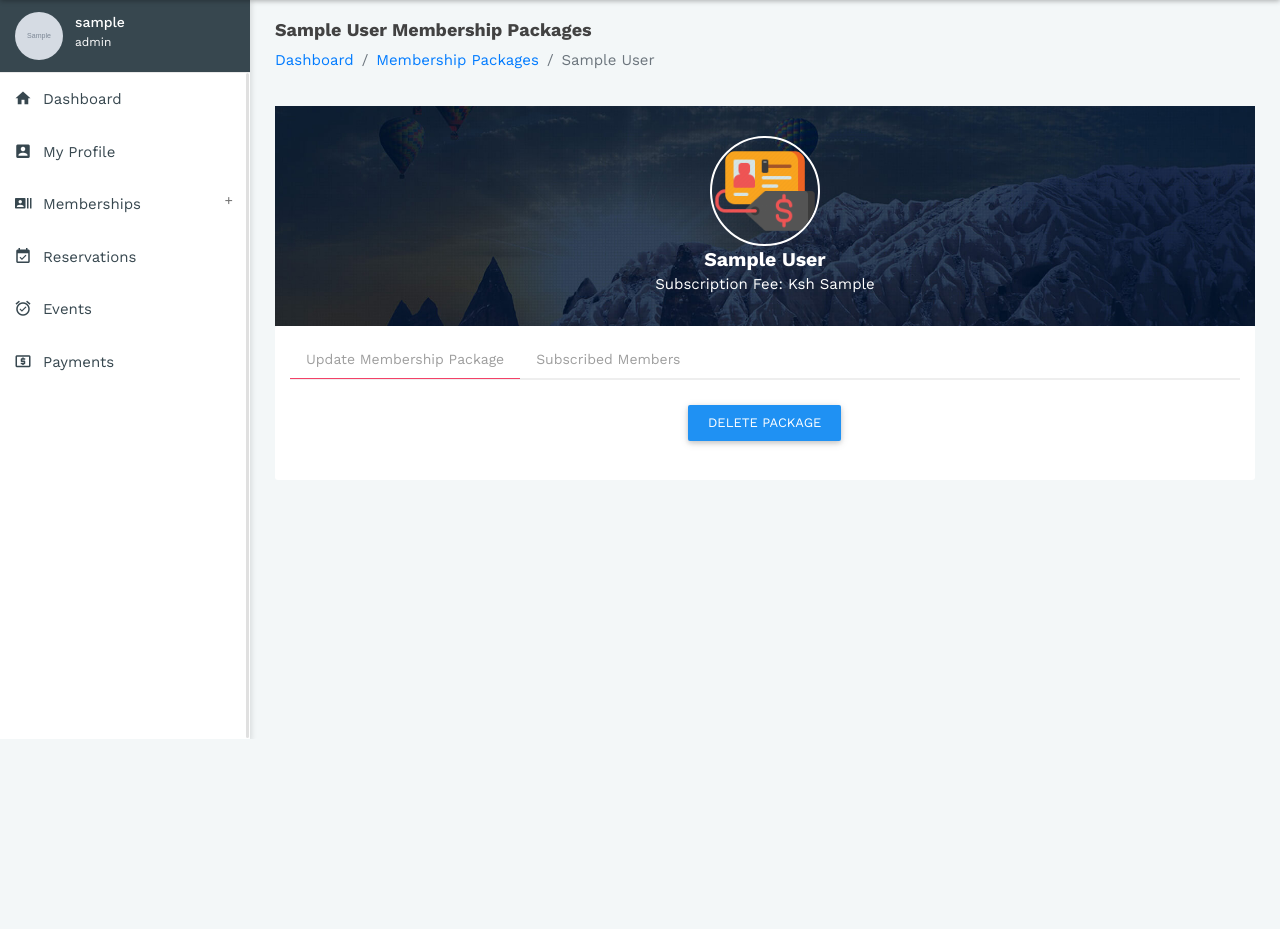
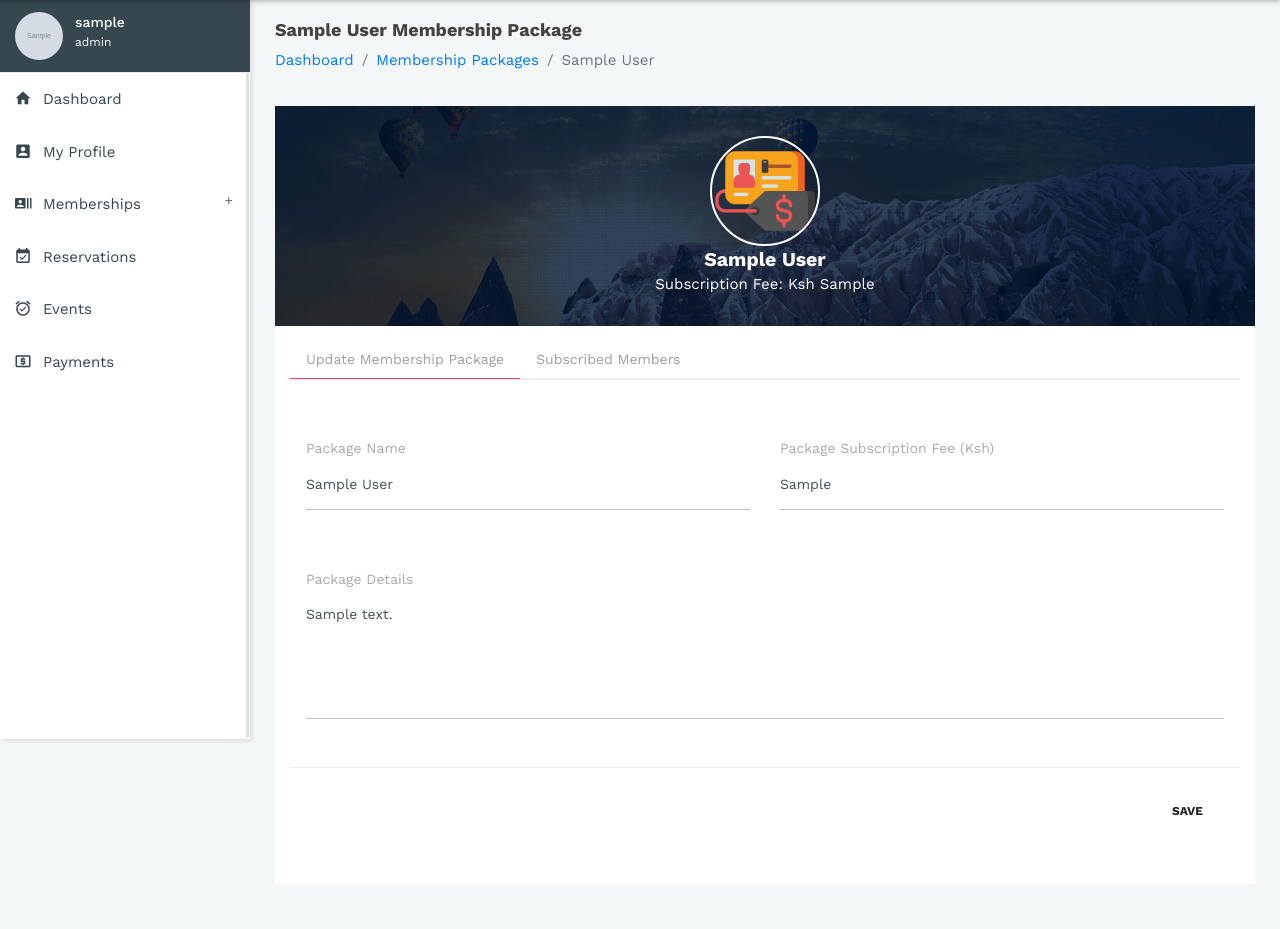
Before and after one commit to MartDevelopers-Inc/Museum_MIS, a PHP site: page /modules_memberships_package?view=1 in a window 1280 px wide. Shown: the part 61-990 px from the top of the page. Before the commit the page ends 800 px from the top, so only its background shows below. Run offline with PHP 8.4, Linux system fonts and the light colour scheme; the visitor is signed in with stand-in values (Sample User, id 1); tables that the repository leaves empty or names only in its code hold one stand-in row (values such as "Sample post"); grey boxes marked "Sample" are stand-in pictures; data that the repository does not hold is empty; some libraries are stand-ins or nearby versions.

Commit message:
Implement Update On Membership Packages

```diff
--- a/modules_memberships_package.php
+++ b/modules_memberships_package.php
@@ -6,32 +6,23 @@
 checklogin();
 
 /* Membership Package */
-if (isset($_POST['Add_Package'])) {
-    $package_id = $sys_gen_id;
+if (isset($_POST['Update_Package'])) {
+    $package_id = $_POST['package_id'];
     $package_name = $_POST['package_name'];
     $package_details = $_POST['package_details'];
     $package_pricing = $_POST['package_pricing'];
 
-    /* Prevent Double Entries */
-    $sql = "SELECT * FROM  membership_packages WHERE package_name = '$package_name'";
-    $res = mysqli_query($mysqli, $sql);
-    if (mysqli_num_rows($res) > 0) {
-        $row = mysqli_fetch_assoc($res);
-        if ($package_name == $row['package_name']) {
-            $err =  "Package Name Already Exists";
-        }
-    } else {
-        $query = "INSERT INTO membership_packages (package_id, package_pricing,  package_name, package_details) VALUES(?,?,?,?)";
+    $query = "UPDATE  membership_packages SET package_pricing =?,  package_name =?, package_details=? WHERE package_id = ?";
     $stmt = $mysqli->prepare($query);
-        $rc = $stmt->bind_param('ssss', $package_id, $package_pricing, $package_name, $package_details);
+    $rc = $stmt->bind_param('ssss', $package_pricing, $package_name, $package_details, $package_id);
     $stmt->execute();
     if ($stmt) {
-            $success = "$package_name Added";
+        $success = "$package_name Membership Package Updated";
     } else {
         $info = "Please Try Again Or Try Later";
     }
 }
-}
+
 
 require_once('partials/head.php');
 ?>
@@ -63,7 +54,7 @@
                 <div class="block-header">
                     <div class="row">
                         <div class="col-lg-12 col-md-6 col-sm-7">
-                            <h2><?php echo $packages->package_name; ?> Membership Packages</h2>
+                            <h2><?php echo $packages->package_name; ?> Membership Package</h2>
                             <ul class="breadcrumb">
                                 <li class="breadcrumb-item"><a href="dashboard">Dashboard</a></li>
                                 <li class="breadcrumb-item"><a href="modules_hrm">Membership Packages</a></li>
@@ -106,7 +97,47 @@
 
                                 <!-- Tab panes -->
                                 <div class="tab-content">
-                                    <div role="tabpanel" class="tab-pane active" id="subscribed_members">
+                                    <div role="tabpanel" class="tab-pane active" id="package_settings">
+                                        <div class="wrap-reset">
+                                            <form method="POST">
+                                                <div class="modal-body">
+                                                    <div class="row clearfix">
+                                                        <div class="col-sm-6">
+                                                            <div class="form-group">
+                                                                <label>Package Name</label>
+                                                                <div class="form-line">
+                                                                    <input type="text" name="package_name" value="<?php echo $packages->package_name; ?>" required class="form-control" />
+                                                                    <!-- Hide This -->
+                                                                    <input type="hidden" name="package_id" value="<?php echo $packages->package_id; ?>" required class="form-control" />
+                                                                </div>
+                                                            </div>
+                                                        </div>
+                                                        <div class="col-sm-6">
+                                                            <div class="form-group">
+                                                                <label>Package Subscription Fee (Ksh)</label>
+                                                                <div class="form-line">
+                                                                    <input type="text" value="<?php echo $packages->package_pricing; ?>" name="package_pricing" required class="form-control" />
+                                                                </div>
+                                                            </div>
+                                                        </div>
+                                                        <div class="col-sm-12">
+                                                            <div class="form-group">
+                                                                <label>Package Details</label>
+                                                                <div class="form-line">
+                                                                    <textarea type="text" rows="5" name="package_details" class="form-control no-resize auto-growth" required /><?php echo $packages->package_details; ?></textarea>
+                                                                </div>
+                                                            </div>
+                                                        </div>
+                                                    </div>
+                                                </div>
+                                                <div class="modal-footer">
+                                                    <button type="submit" name="Update_Package" class="btn btn-link waves-effect">SAVE </button>
+                                                </div>
+                                            </form>
+                                        </div>
+                                    </div>
+
+                                    <div role="tabpanel" class="tab-pane" id="subscribed_members">
                                         <div class="wrap-reset">
 
                                         </div>
@@ -114,19 +145,15 @@
 
                                     <div role="tabpanel" class="tab-pane" id="delete_package">
                                         <div class="row clearfix">
-                                            <div class="modal-body">
-                                                <div class="row clearfix">
-                                                    <br>
+                                        </div>
+                                        <div class="d-flex justify-content-center">
                                             <h2 class="card-inside-title  text-danger text-center">
-                                                        Heads Up!, you are about to delete <?php echo $packages->package_name; ?> membership package
+                                                Heads Up!, you are about to delete <?php echo $packages->package_name; ?> membership package <br>
                                             </h2>
-                                                </div>
-                                            </div>
-
-                                        </div>
                                         </div>
                                         <div class="d-flex justify-content-center">
                                             <button type="button" class="btn btn-primary" data-toggle="modal" data-target="#delete_modal">Delete Package</button>
+                                        </div>
                                     </div>
                                 </div>
                             </div>
@@ -146,9 +173,9 @@
                         </button>
                     </div>
                     <div class="modal-body text-center text-danger">
-                        <h4>Delete <?php echo $packages->package_name; ?> ?</h4>
+                        <h4>Delete <?php echo $packages->package_name; ?> Membership Package ?</h4>
                         <br>
-                        <p>Heads Up, You are about to delete <?php echo $package->package_name; ?>. This action is irrevisble.</p>
+                        <p>Heads Up, You are about to delete <?php echo $packages->package_name; ?> membership package. This action is irrevisble.</p>
                         <button type="button" class="text-center btn btn-success" data-dismiss="modal">No</button>
                         <a href="modules_memberships_packages?delete=<?php echo $packages->package_id; ?>" class="text-center btn btn-danger"> Delete </a>
                     </div>
```
Lines whose indentation alone changed are shown as unchanged.
